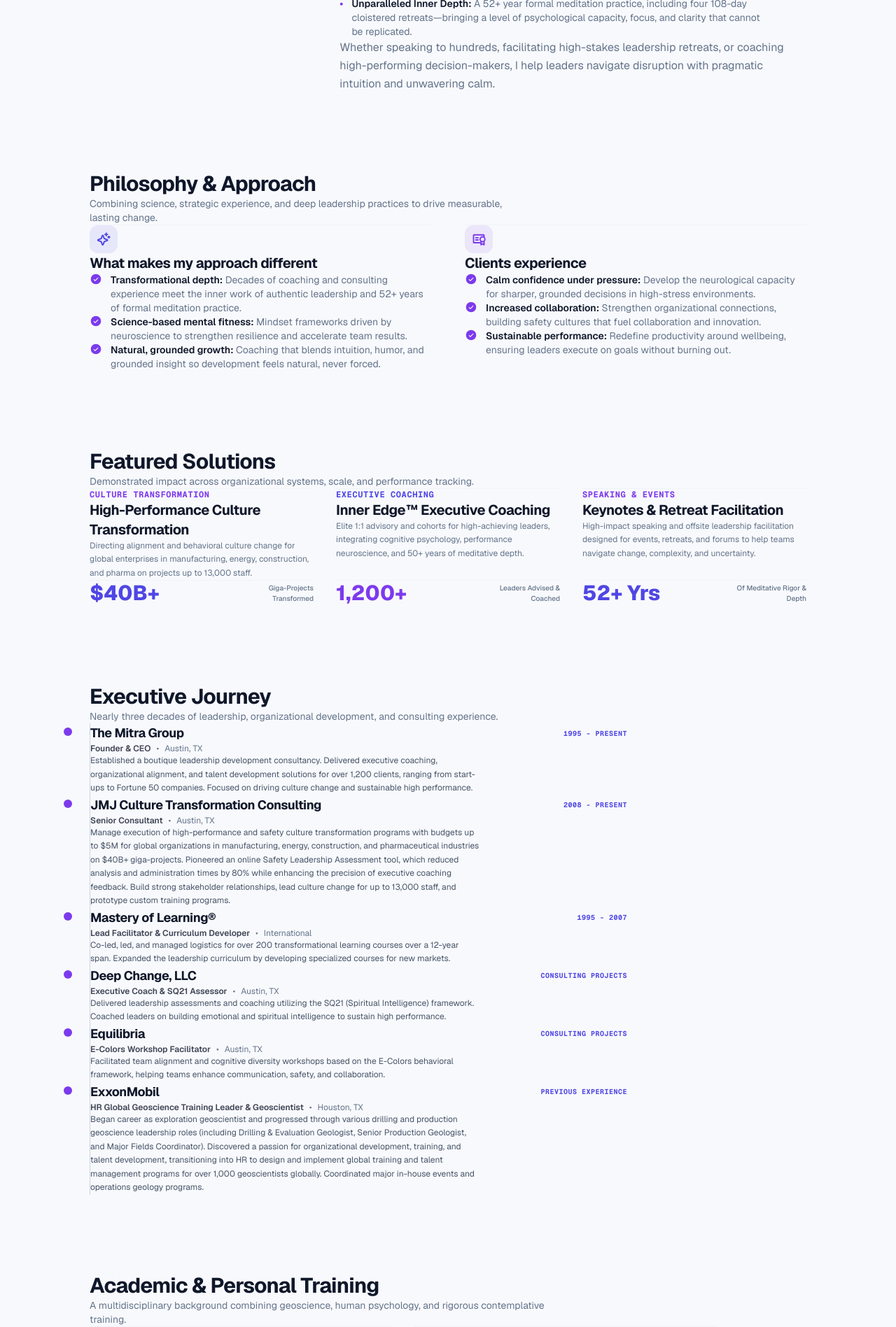
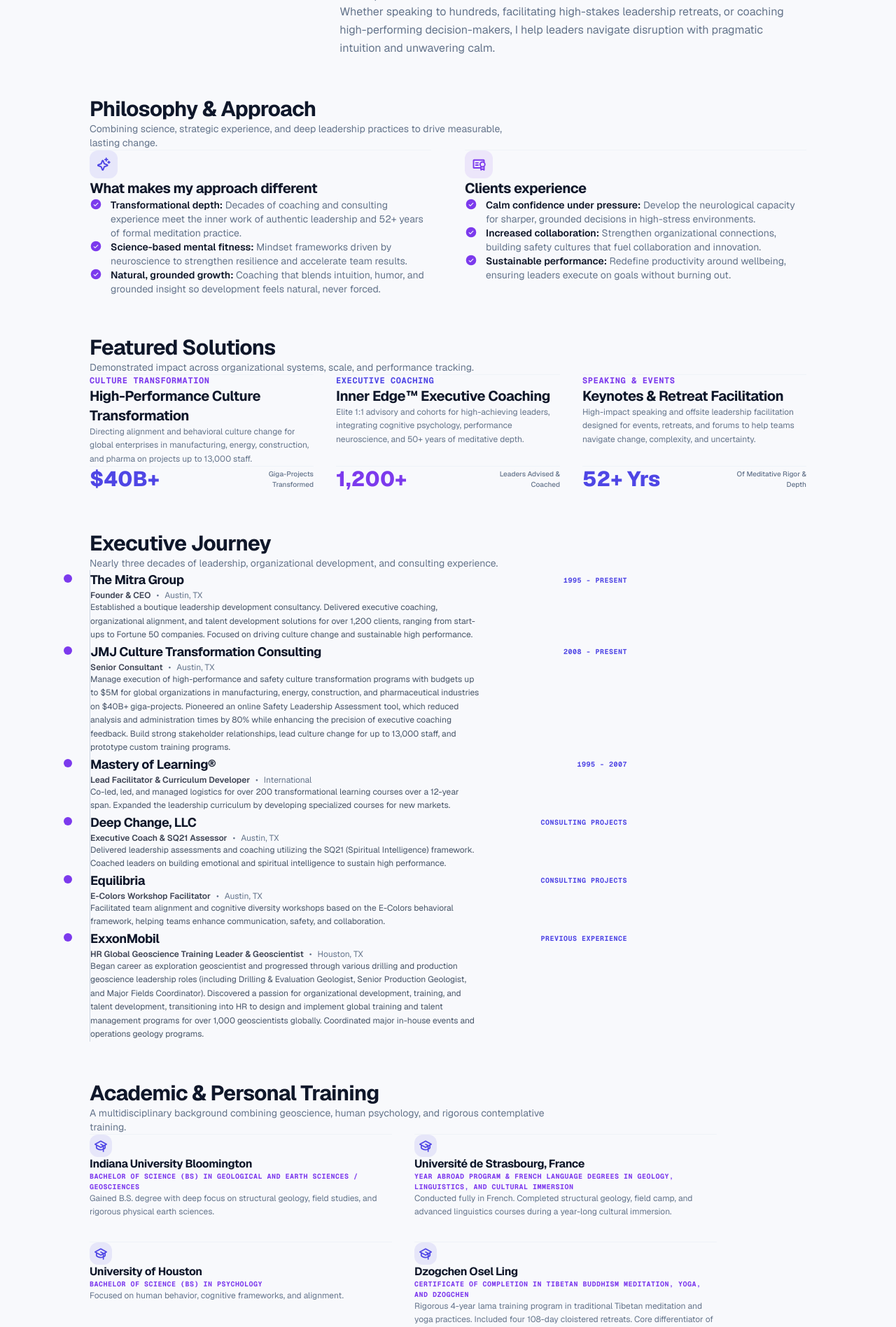
Before and after one commit to synthiasmith/portfolio-website, a Next.js app: page / in a window 1280 px wide. Shown: the part 880-2777 px from the top of the page at 70% size. Built offline with nearby package versions, Linux system fonts and the light colour scheme.

Commit message:
Decrease vertical margins and section spacing by 50% for tighter layout

```diff
--- a/src/app/page.tsx
+++ b/src/app/page.tsx
@@ -410,7 +410,7 @@ export default function Home() {
       <main className="w-full max-w-5xl px-6 sm:px-12 pt-4 pb-24">
 
         {/* 2. Hero Section */}
-        <section className="pb-8" style={{ paddingTop: 'clamp(5rem, 8vw, 6.5rem)' }}>
+        <section className="pb-8" style={{ paddingTop: 'clamp(2.5rem, 4vw, 3.25rem)' }}>
           <div className="grid gap-12 md:grid-cols-12 md:items-center">
             {/* Left Content */}
             <div className="space-y-8 md:col-span-7">
@@ -501,7 +501,7 @@ export default function Home() {
         </section>
 
         {/* 4. Philosophy & Approach */}
-        <section id="philosophy" className="scroll-mt-24" style={{ paddingTop: 'clamp(4rem, 10vw, 7rem)' }}>
+        <section id="philosophy" className="scroll-mt-24" style={{ paddingTop: 'clamp(2rem, 5vw, 3.5rem)' }}>
           <div className="space-y-16">
             <div className="max-w-2xl">
               <h2 className="text-2xl font-bold tracking-tight md:text-3xl">Philosophy & Approach</h2>
@@ -571,7 +571,7 @@ export default function Home() {
         </section>
 
         {/* 5. Featured Work Section */}
-        <section id="featured" className="scroll-mt-24" style={{ paddingTop: 'clamp(4rem, 10vw, 7rem)' }}>
+        <section id="featured" className="scroll-mt-24" style={{ paddingTop: 'clamp(2rem, 5vw, 3.5rem)' }}>
           <div className="space-y-12">
             <div className="max-w-2xl">
               <h2 className="text-2xl font-bold tracking-tight md:text-3xl">Featured Solutions</h2>
@@ -627,7 +627,7 @@ export default function Home() {
         </section>
 
         {/* 6. Work Experience (Timeline) */}
-        <section id="experience" className="scroll-mt-24" style={{ paddingTop: 'clamp(4rem, 10vw, 7rem)' }}>
+        <section id="experience" className="scroll-mt-24" style={{ paddingTop: 'clamp(2rem, 5vw, 3.5rem)' }}>
           <div className="space-y-16">
             <div className="max-w-2xl">
               <h2 className="text-2xl font-bold tracking-tight md:text-3xl">Executive Journey</h2>
@@ -665,7 +665,7 @@ export default function Home() {
         </section>
 
         {/* 7. Education Section */}
-        <section id="education" className="scroll-mt-24" style={{ paddingTop: 'clamp(4rem, 10vw, 7rem)' }}>
+        <section id="education" className="scroll-mt-24" style={{ paddingTop: 'clamp(2rem, 5vw, 3.5rem)' }}>
           <div className="space-y-12">
             <div className="max-w-2xl">
               <h2 className="text-2xl font-bold tracking-tight md:text-3xl">Academic & Personal Training</h2>
@@ -696,7 +696,7 @@ export default function Home() {
         </section>
 
         {/* 8. Certifications Section */}
-        <section id="certifications" className="scroll-mt-24" style={{ paddingTop: 'clamp(4rem, 10vw, 7rem)' }}>
+        <section id="certifications" className="scroll-mt-24" style={{ paddingTop: 'clamp(2rem, 5vw, 3.5rem)' }}>
           <div className="space-y-16">
             <div className="max-w-2xl">
               <h2 className="text-2xl font-bold tracking-tight md:text-3xl">Professional Credentials</h2>
@@ -749,7 +749,7 @@ export default function Home() {
         </section>
 
         {/* 9. Contact Section */}
-        <section id="contact" className="scroll-mt-24" style={{ paddingTop: 'clamp(4rem, 10vw, 7rem)' }}>
+        <section id="contact" className="scroll-mt-24" style={{ paddingTop: 'clamp(2rem, 5vw, 3.5rem)' }}>
           <div className="border-t border-card-border/40 pt-12 max-w-4xl mx-auto">
             <div className="grid gap-12 md:grid-cols-2">
               <div className="space-y-6">
```
